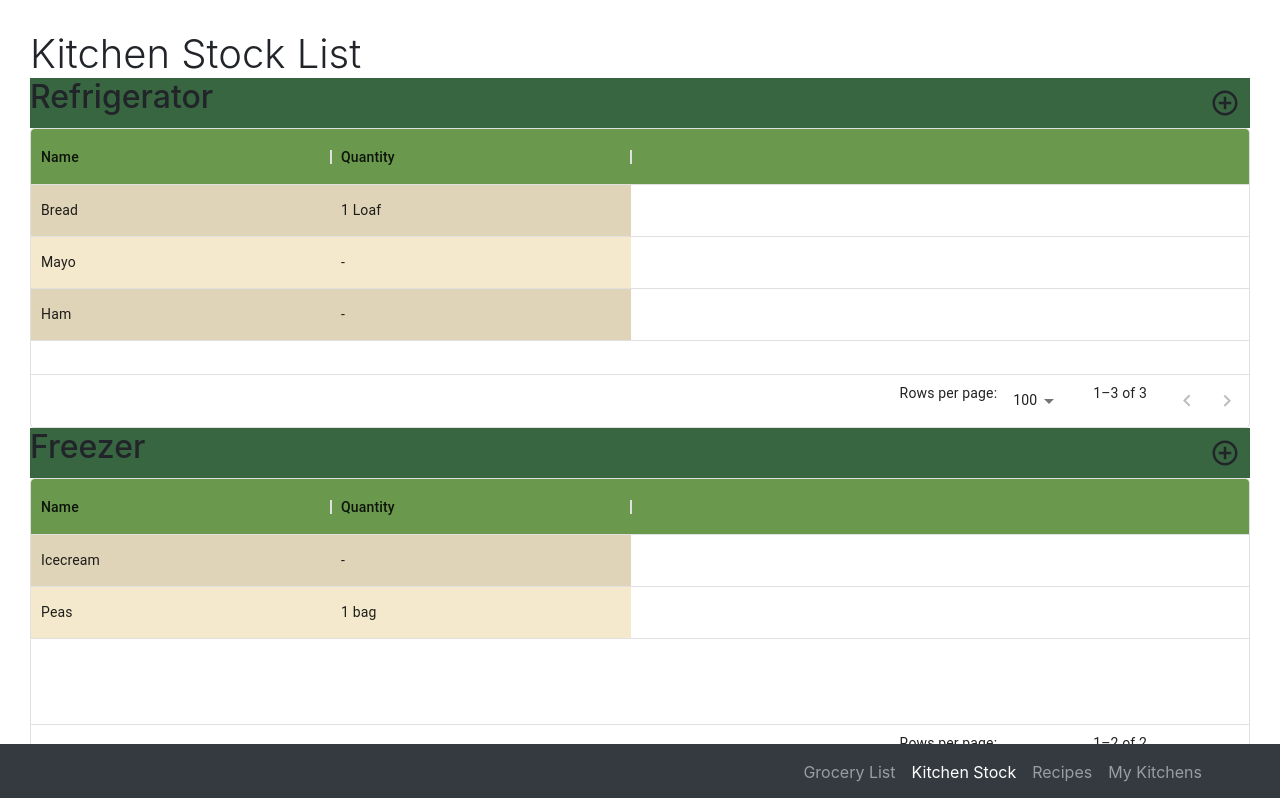
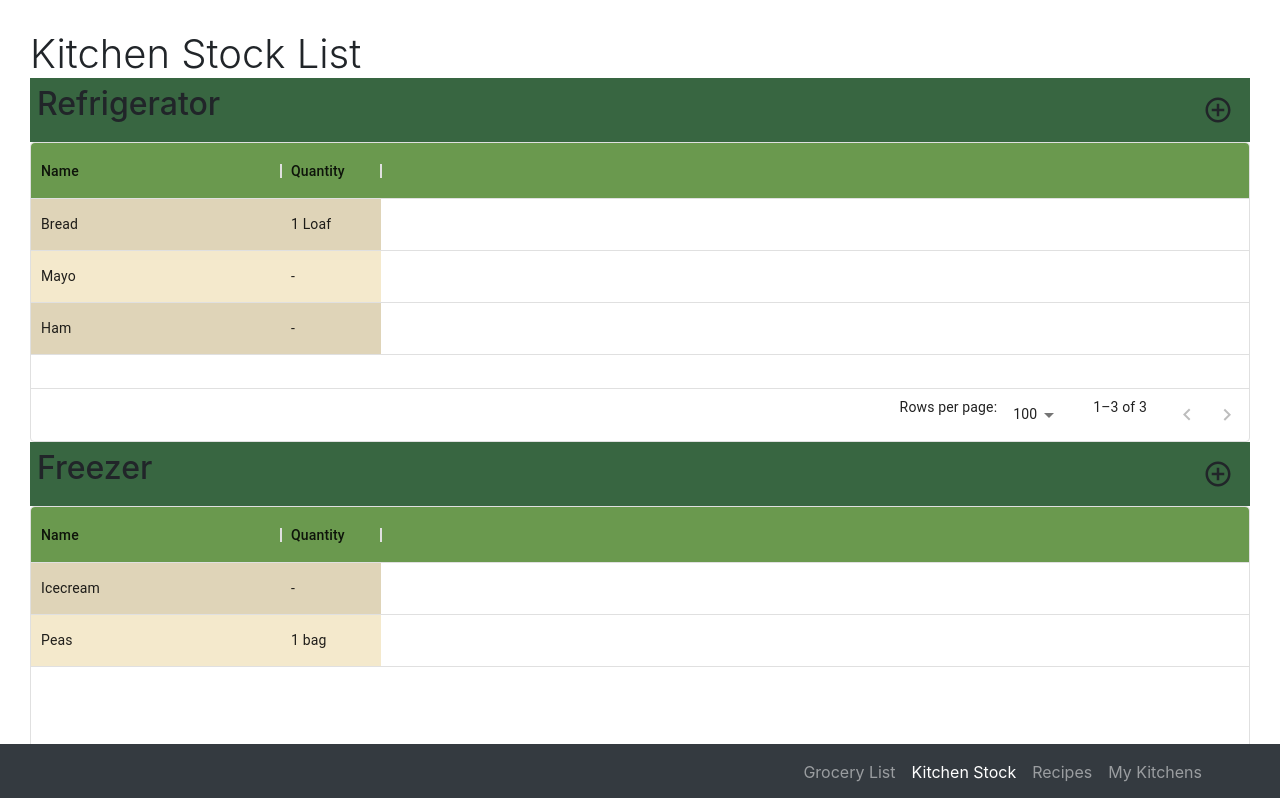
Before and after one commit to lucasoooooo/Kitchen-Kompanian, a React (Create React App) app in the folder kitch-komp/: page /kitchenStock in a window 1280 px wide. Shown: the top 798 px of the page. Built offline with nearby package versions, Linux system fonts and the light colour scheme.

Commit message:
Last changes

```diff
--- a/kitch-komp/src/components/KitchenStock.jsx
+++ b/kitch-komp/src/components/KitchenStock.jsx
@@ -13,7 +13,7 @@ function KitchenStock() {
   const pantry_things =
     [{name:"Captain Crunch", qty:"-", id:1}, {name:"Peanut Butter", qty:"-",id:2}]
 
-  const columns = [{field:"name", headerName: "Name", width:300},{field:"qty", headerName:"Quantity", width:300}];
+  const columns = [{field:"name", headerName: "Name", width:250},{field:"qty", headerName:"Quantity", width:100}];
   return (
     <div className="kitchenStock">
 
--- a/kitch-komp/src/index.css
+++ b/kitch-komp/src/index.css
@@ -34,6 +34,7 @@ a:hover {
 }
 .kitchen-stock-headers{
   margin:0;
+  padding: 7px;
   display: grid;
   grid-template: auto auto / repeat(2,1fr);
   background-color: var(--HunterGreen-color);
```
